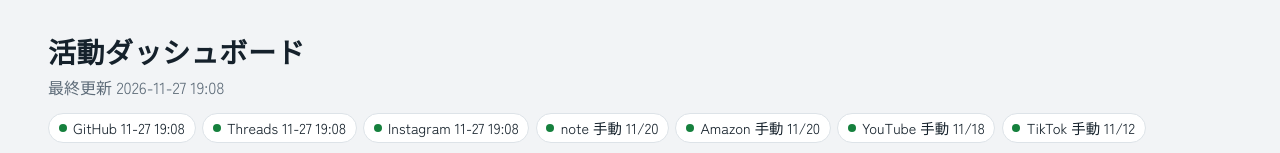
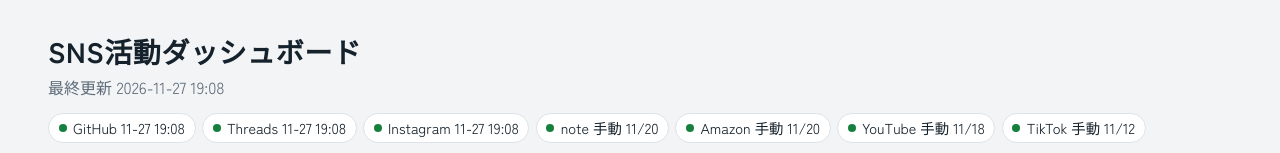
Before and after one commit to oyusuke0603/activity-dashboard, a plain HTML site: page index.html in a window 1280 px wide. Shown: the top 153 px of the page. Drawn offline with Linux system fonts and the light colour scheme.

Commit message:
Page title: SNS活動ダッシュボード

```diff
--- a/index.html
+++ b/index.html
@@ -4,7 +4,7 @@
 <meta charset="utf-8">
 <meta name="viewport" content="width=device-width, initial-scale=1">
 <meta name="robots" content="noindex">
-<title>活動ダッシュボード</title>
+<title>SNS活動ダッシュボード</title>
 <link rel="preconnect" href="https://fonts.googleapis.com">
 <link rel="preconnect" href="https://fonts.gstatic.com" crossorigin>
 <link href="https://fonts.googleapis.com/css2?family=Zen+Kaku+Gothic+New:wght@400;500;700&display=swap" rel="stylesheet">
@@ -75,7 +75,7 @@
 <div class="wrap">
   <header class="top">
     <div>
-      <h1>活動ダッシュボード</h1>
+      <h1>SNS活動ダッシュボード</h1>
       <div class="stamp" id="stamp">読み込み中…</div>
     </div>
     <div style="display:flex;gap:.6rem;align-items:center;flex-wrap:wrap">
```
